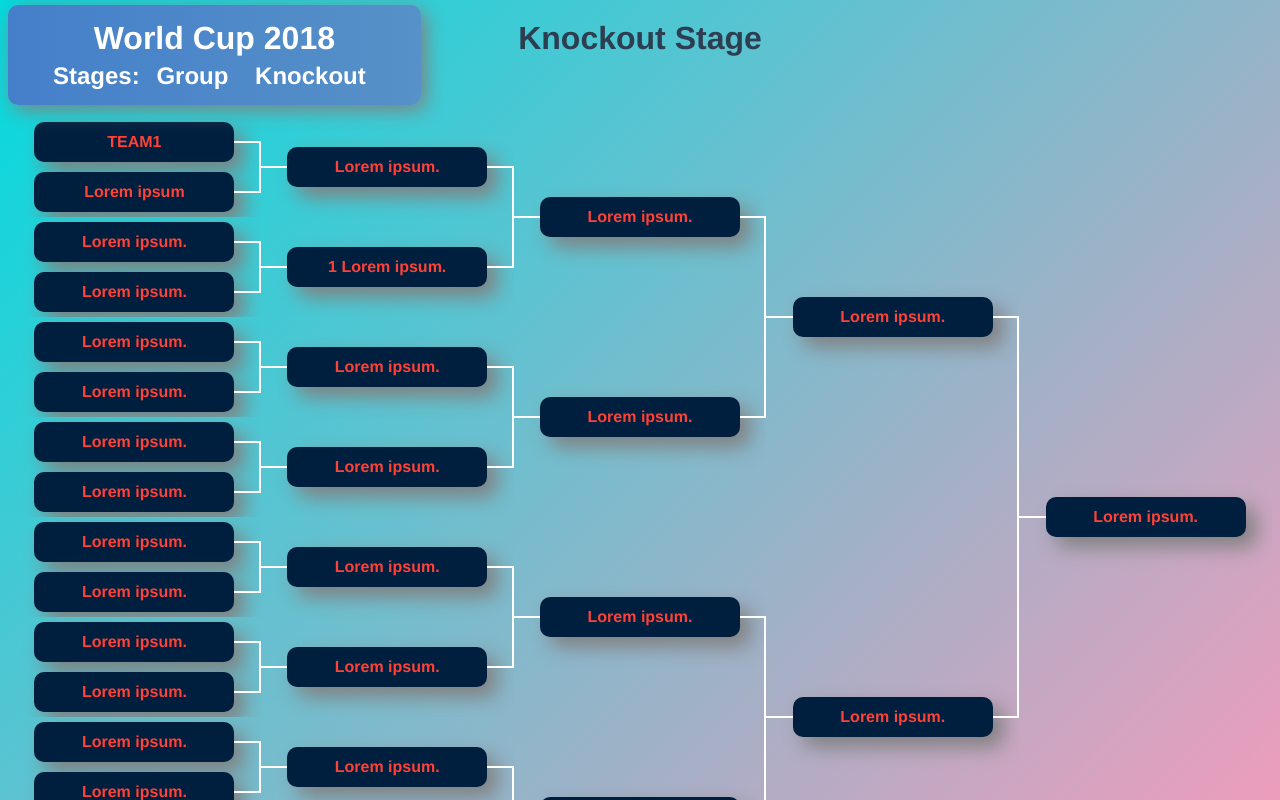
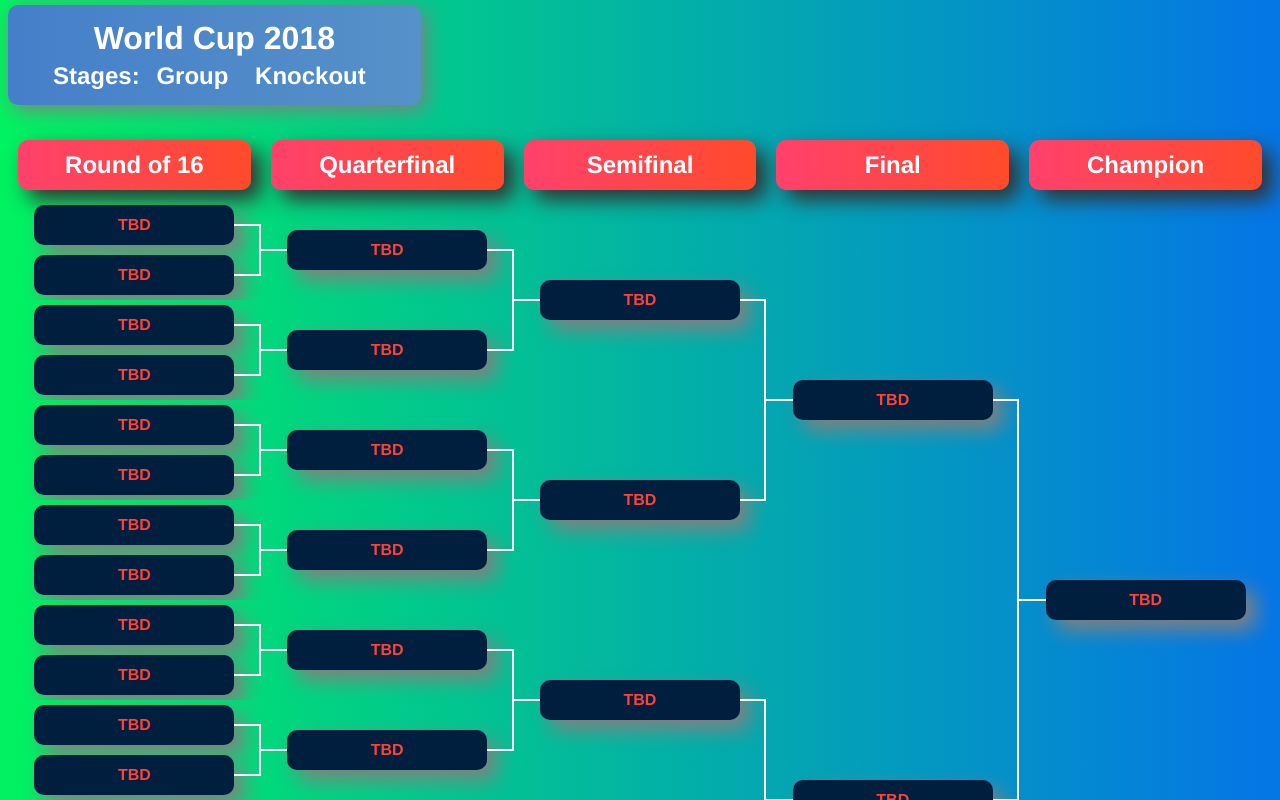
Before and after one commit to bartlomein/World-Cup-2018, a Vue app: page /#/knockout in a window 1280 px wide. Shown: the top 800 px of the page. Built offline with nearby package versions, Linux system fonts and the light colour scheme; no server answers; what vue-js-modal would draw is missing.

Commit message:
almost done with knockout

```diff
--- a/src/App.vue
+++ b/src/App.vue
@@ -22,7 +22,7 @@
 
 <style>
 body{
-background: linear-gradient(315deg,#fc99ba,#00dbde)
+background: rgba(0, 0, 0, 0) linear-gradient(to right, rgb(0, 242, 96), rgb(5, 117, 230));
 }
 #app {
   font-family: 'Avenir', Helvetica, Arial, sans-serif;
--- a/src/components/Knockout.vue
+++ b/src/components/Knockout.vue
@@ -1,6 +1,6 @@
 <template>
      <div class="knockout">
-    <h1>Knockout Stage</h1>
+    <h1></h1>
 
     <div class="tournament">
   <!-- tournament logo -->
@@ -11,84 +11,88 @@
     <!-- tournament__round 1/8 -->
 
     <div class="tournament__round tournament__round--first-round">
-        <div>Round of 16</div>
+        <div class = "label"><h2>Round of 16</h2></div>
       <div class="tournament__match">
-        <a class="tournament__match__team" >TEAM1</a>
-        <a class="tournament__match__team" >Lorem ipsum</a>
+        <a class="tournament__match__team" >TBD</a>
+        <a class="tournament__match__team" >TBD</a>
       </div>
       <div class="tournament__match">
-        <a class="tournament__match__team" >Lorem ipsum.</a>
-        <a class="tournament__match__team" >Lorem ipsum.</a>
+        <a class="tournament__match__team" >TBD</a>
+        <a class="tournament__match__team" >TBD</a>
       </div>
       <div class="tournament__match">
-        <a class="tournament__match__team" >Lorem ipsum.</a>
-        <a class="tournament__match__team" >Lorem ipsum.</a>
+        <a class="tournament__match__team" >TBD</a>
+        <a class="tournament__match__team" >TBD</a>
       </div>
       <div class="tournament__match">
-        <a class="tournament__match__team" >Lorem ipsum.</a>
-        <a class="tournament__match__team" >Lorem ipsum.</a>
+        <a class="tournament__match__team" >TBD</a>
+        <a class="tournament__match__team" >TBD</a>
       </div>
       <div class="tournament__match">
-        <a class="tournament__match__team" >Lorem ipsum.</a>
-        <a class="tournament__match__team" >Lorem ipsum.</a>
+        <a class="tournament__match__team" >TBD</a>
+        <a class="tournament__match__team" >TBD</a>
       </div>
       <div class="tournament__match">
-        <a class="tournament__match__team" >Lorem ipsum.</a>
-        <a class="tournament__match__team" >Lorem ipsum.</a>
+        <a class="tournament__match__team" >TBD</a>
+        <a class="tournament__match__team" >TBD</a>
       </div>
       <div class="tournament__match">
-        <a class="tournament__match__team" >Lorem ipsum.</a>
-        <a class="tournament__match__team" >Lorem ipsum.</a>
+        <a class="tournament__match__team" >TBD</a>
+        <a class="tournament__match__team" >TBD</a>
       </div>
       <div class="tournament__match">
-        <a class="tournament__match__team" >Lorem ipsum.</a>
-        <a class="tournament__match__team" >Lorem ipsum.</a>
+        <a class="tournament__match__team" >TBD</a>
+        <a class="tournament__match__team" >TBD</a>
       </div>
     </div>
 
     <div class="tournament__round tournament__round--first-round">
+      <div class = "label"><h2>Quarterfinal</h2></div>
       <div class="tournament__match tournament__match">
-        <a class="tournament__match__team" >Lorem ipsum.</a>
-        <a class="tournament__match__team" >1 Lorem ipsum.</a>
+        <a class="tournament__match__team" >TBD</a>
+        <a class="tournament__match__team" >TBD</a>
       </div>
       <div class="tournament__match">
-        <a class="tournament__match__team" >Lorem ipsum.</a>
-        <a class="tournament__match__team" >Lorem ipsum.</a>
+        <a class="tournament__match__team" >TBD</a>
+        <a class="tournament__match__team" >TBD</a>
       </div>
       <div class="tournament__match">
-        <a class="tournament__match__team" >Lorem ipsum.</a>
-        <a class="tournament__match__team" >Lorem ipsum.</a>
+        <a class="tournament__match__team" >TBD</a>
+        <a class="tournament__match__team" >TBD</a>
       </div>
       <div class="tournament__match">
-        <a class="tournament__match__team" >Lorem ipsum.</a>
-        <a class="tournament__match__team" >Lorem ipsum.</a>
+        <a class="tournament__match__team" >TBD</a>
+        <a class="tournament__match__team" >TBD</a>
       </div>
     </div>
 
     <!-- tournament__round 1/2 -->
     <div class="tournament__round">
+      <div class = "label"><h2>Semifinal</h2></div>
       <div class="tournament__match">
-        <a class="tournament__match__team" >Lorem ipsum.</a>
-        <a class="tournament__match__team" >Lorem ipsum.</a>
+        <a class="tournament__match__team" >TBD</a>
+        <a class="tournament__match__team" >TBD</a>
       </div>
       <div class="tournament__match">
-        <a class="tournament__match__team" >Lorem ipsum.</a>
-        <a class="tournament__match__team" >Lorem ipsum.</a>
+        <a class="tournament__match__team" >TBD</a>
+        <a class="tournament__match__team" >TBD</a>
       </div>
     </div>
 
     <!-- tournament__round final -->
     <div class="tournament__round tournament__round--final">
+      <div class = "label"><h2>Final</h2></div>
       <div class="tournament__match">
-        <a class="tournament__match__team" >Lorem ipsum.</a>
-        <a class="tournament__match__team" >Lorem ipsum.</a>
+        <a class="tournament__match__team" >TBD</a>
+        <a class="tournament__match__team" >TBD</a>
       </div>
     </div>
 
     <!-- tournament__round winner -->
     <div class="tournament__round tournament__round--winner">
+    <div class = "label"><h2>Champion</h2></div>
       <div class="tournament__match">
-        <a class="tournament__match__team" >Lorem ipsum.</a>
+        <a class="tournament__match__team" >TBD</a>
       </div>
     </div>
   </div>
@@ -142,10 +146,18 @@
 body {
   background: #383738;
 }
+.label{
+  font-size:16px;
+  color: white;
+  padding:20px;
+  background: rgba(0, 0, 0, 0) linear-gradient(to right, rgb(255, 65, 108), rgb(255, 75, 43));
+  margin:10px;
+  border-radius:10px;
+  box-shadow:10px 10px 20px #333;
+}
+.tournament {
+  margin-top:100px;
 
-.tournament {
-    margin-top:30px;
-  position: relative;
   min-height: 300px;
   padding: 30px 0 0;
 }
@@ -153,16 +165,15 @@
   font-size: 0;
   line-height: 0;
   display: grid;
-grid-template-columns: repeat(auto-fit, minmax(200px, 1fr));
+grid-template-columns: repeat(auto-fit, minmax(180px, 1fr));
   grid-template-rows: minmax(100px, auto);
 
   align-items: stretch;
   min-height: 400px;
 }
 .tournament__round {
-  position: relative;
+
   flex: 1 0;
-  overflow: hidden;
   display: flex;
   flex-direction: column;
 }
```
